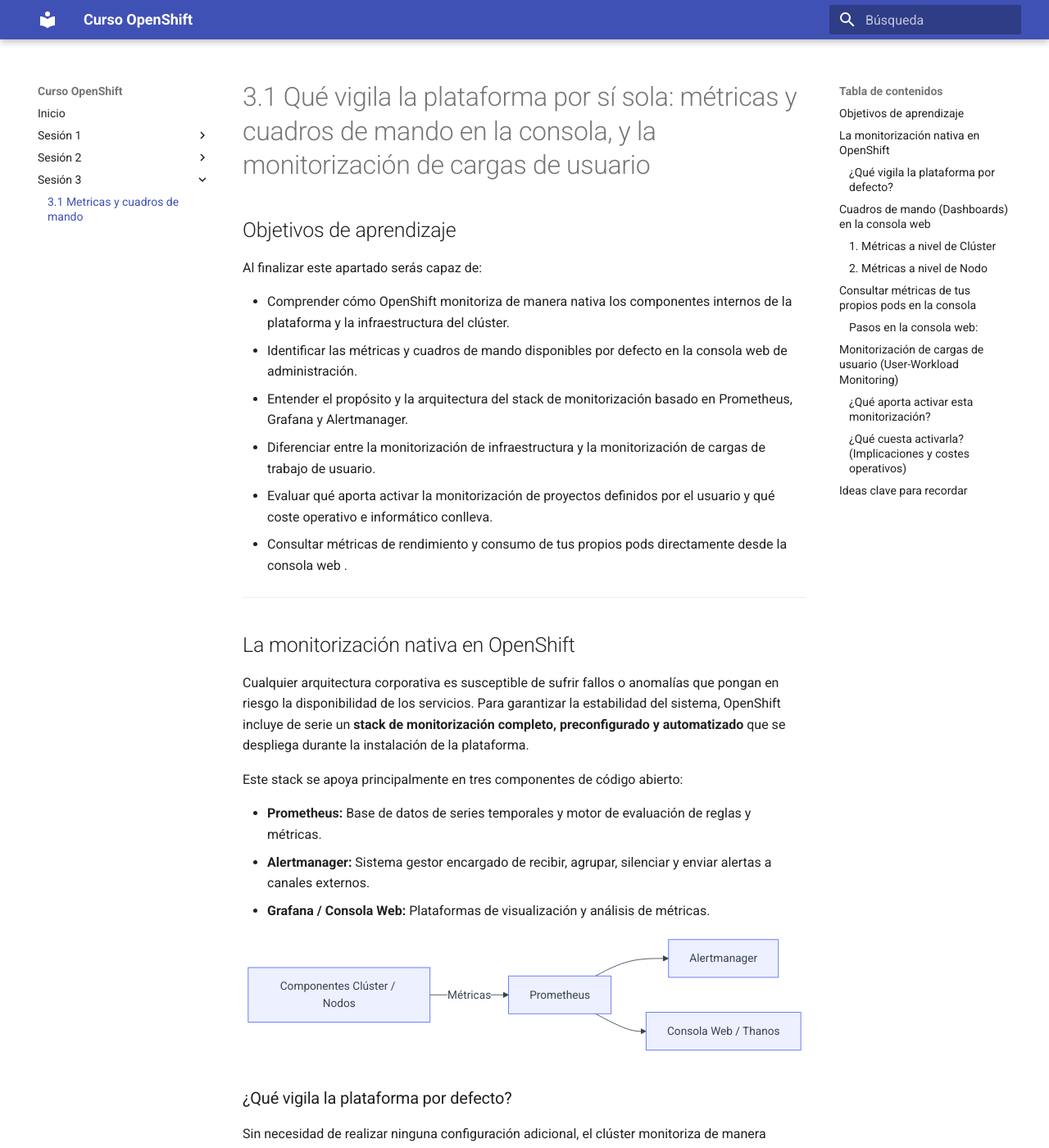
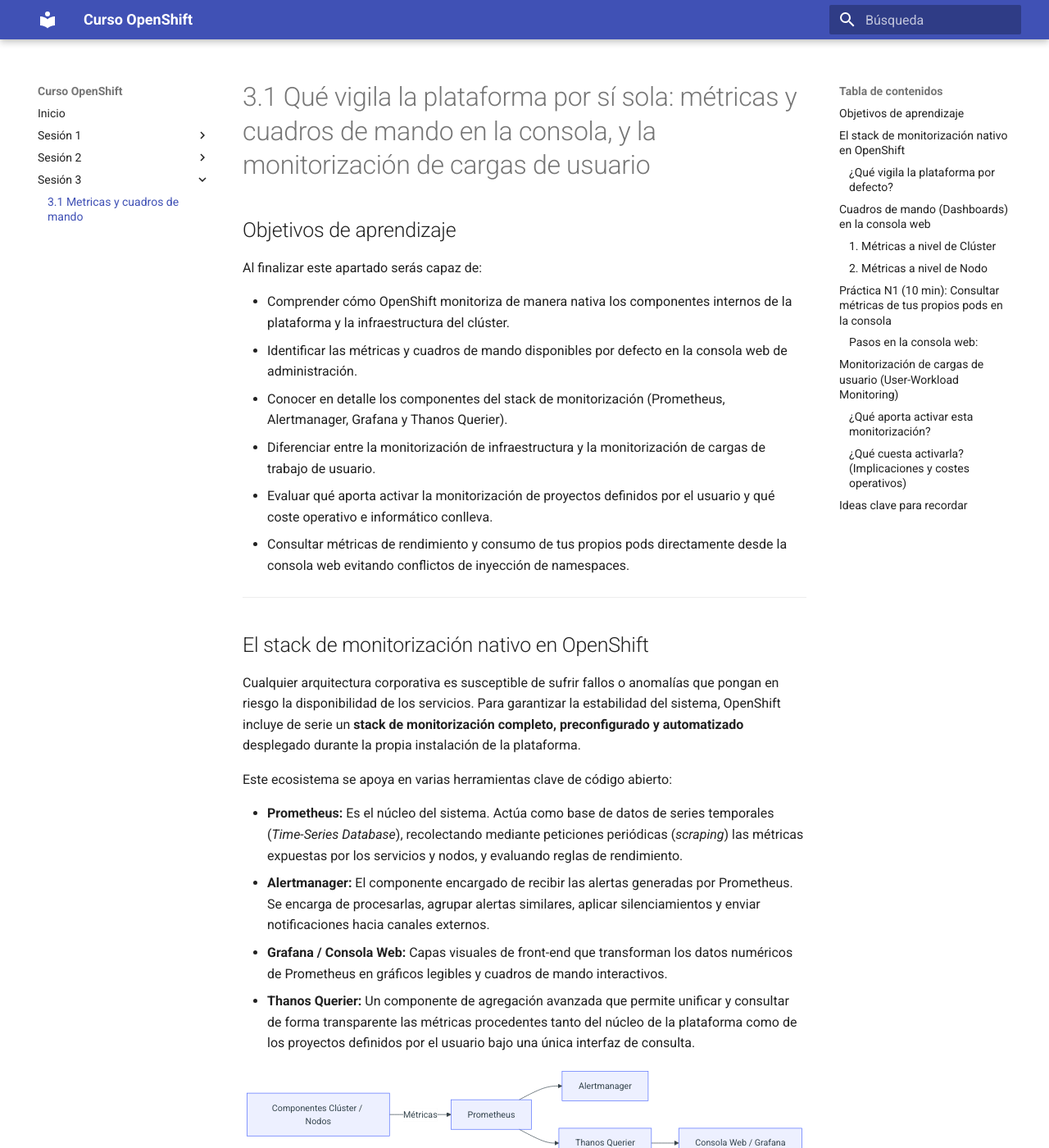
Before and after one commit to ieftraining/curso-openshift, an MkDocs documentation site: the page built from docs/sesion3/3.1 Metricas y cuadros de mando.md, in a window 1280 px wide and 1400 px high. Shown: the whole window at 82% size. Built offline with MkDocs 1.6.1 and Material for MkDocs 9.7.7, drawn with Linux system fonts in a browser that asks for light colours; some of the changed text lies outside the part shown.

Commit message:
Add files via upload

````diff
--- a/docs/sesion3/3.1 Metricas y cuadros de mando.md
+++ b/docs/sesion3/3.1 Metricas y cuadros de mando.md
@@ -6,28 +6,30 @@
 
 - Comprender cómo OpenShift monitoriza de manera nativa los componentes internos de la plataforma y la infraestructura del clúster.
 - Identificar las métricas y cuadros de mando disponibles por defecto en la consola web de administración.
-- Entender el propósito y la arquitectura del stack de monitorización basado en Prometheus, Grafana y Alertmanager.
+- Conocer en detalle los componentes del stack de monitorización (Prometheus, Alertmanager, Grafana y Thanos Querier).
 - Diferenciar entre la monitorización de infraestructura y la monitorización de cargas de trabajo de usuario.
 - Evaluar qué aporta activar la monitorización de proyectos definidos por el usuario y qué coste operativo e informático conlleva.
-- Consultar métricas de rendimiento y consumo de tus propios pods directamente desde la consola web .
+- Consultar métricas de rendimiento y consumo de tus propios pods directamente desde la consola web evitando conflictos de inyección de namespaces.
 
 ---
 
-## La monitorización nativa en OpenShift
+## El stack de monitorización nativo en OpenShift
 
-Cualquier arquitectura corporativa es susceptible de sufrir fallos o anomalías que pongan en riesgo la disponibilidad de los servicios. Para garantizar la estabilidad del sistema, OpenShift incluye de serie un **stack de monitorización completo, preconfigurado y automatizado** que se despliega durante la instalación de la plataforma.
+Cualquier arquitectura corporativa es susceptible de sufrir fallos o anomalías que pongan en riesgo la disponibilidad de los servicios. Para garantizar la estabilidad del sistema, OpenShift incluye de serie un **stack de monitorización completo, preconfigurado y automatizado** desplegado durante la propia instalación de la plataforma.
 
-Este stack se apoya principalmente en tres componentes de código abierto:
+Este ecosistema se apoya en varias herramientas clave de código abierto:
 
-- **Prometheus:** Base de datos de series temporales y motor de evaluación de reglas y métricas.
-- **Alertmanager:** Sistema gestor encargado de recibir, agrupar, silenciar y enviar alertas a canales externos.
-- **Grafana / Consola Web:** Plataformas de visualización y análisis de métricas.
+- **Prometheus:** Es el núcleo del sistema. Actúa como base de datos de series temporales (*Time-Series Database*), recolectando mediante peticiones periódicas (*scraping*) las métricas expuestas por los servicios y nodos, y evaluando reglas de rendimiento.
+- **Alertmanager:** El componente encargado de recibir las alertas generadas por Prometheus. Se encarga de procesarlas, agrupar alertas similares, aplicar silenciamientos y enviar notificaciones hacia canales externos.
+- **Grafana / Consola Web:** Capas visuales de front-end que transforman los datos numéricos de Prometheus en gráficos legibles y cuadros de mando interactivos.
+- **Thanos Querier:** Un componente de agregación avanzada que permite unificar y consultar de forma transparente las métricas procedentes tanto del núcleo de la plataforma como de los proyectos definidos por el usuario bajo una única interfaz de consulta.
 
 ```mermaid
 flowchart LR
     A[Componentes Clúster / Nodos] -->|Métricas| B[Prometheus]
     B --> C[Alertmanager]
-    B --> D[Consola Web / Thanos]
+    B --> D[Thanos Querier]
+    D --> E[Consola Web / Grafana]
 ```
 
 ### ¿Qué vigila la plataforma por defecto?
@@ -74,20 +76,29 @@
 
 ---
 
-## Consultar métricas de tus propios pods en la consola
+## Práctica N1 (10 min): Consultar métricas de tus propios pods en la consola
 
-Consultar el consumo de recursos de nuestros propios despliegues.
+Para consolidar la teoría, realizaremos una práctica guiada integrada para consultar el consumo de recursos de nuestros propios despliegues.
 
 ### Pasos en la consola web:
 
-1. Cambia a la perspectiva **Developer** (Desarrollador) o mantente en **Administrator** seleccionando tu proyecto/namespace de trabajo (por ejemplo, `demo-formacion`).
+1. Cambia a la perspectiva **Developer** (Desarrollador) seleccionando tu proyecto/namespace de trabajo (por ejemplo, `angel-cuaresma-alonso-dev`).
 2. Dirígete al menú lateral izquierdo y selecciona **Observe → Metrics**.
-3. En el cuadro de texto superior (**Custom query**), introduce una consulta de PromQL para visualizar el consumo de CPU o memoria de tus contenedores. Por ejemplo, para consultar la memoria residente (*Working Set Size*) de los pods de tu namespace:
+3. En el cuadro de texto superior (**Custom query**), introduce una consulta de PromQL para visualizar el consumo de memoria de tus contenedores:
    ```promql
-   container_memory_working_set_bytes{namespace="<tu-namespace>", container!=""}
+   container_memory_working_set_bytes{container!=""}
    ```
 4. Haz clic en **Run queries** para ejecutar la consulta.
 5. Compara la gráfica obtenida con los límites (*limits*) y solicitudes (*requests*) definidos en el manifiesto de tu Deployment.
+
+!!! warning "Nota importante sobre el entorno de desarrollo y errores de Namespace"
+    Si al ejecutar una consulta PromQL en la consola de desarrollador observas un error como el siguiente:
+    ```text
+    conflicting label matcher: label matcher "namespace=..." conflicts with injected matcher "namespace=..."
+    ```
+    Esto ocurre porque **la perspectiva de desarrollador de OpenShift inyecta automáticamente el filtro del namespace activo** en la consulta.
+
+    * **La solución:** No incluyas etiquetas de namespace explícitas (`namespace="..."`) en tus consultas cuando estés dentro de un proyecto de desarrollador; escribe únicamente los selectores del recurso (por ejemplo, `{container!=""}`), ya que la plataforma acotará los resultados a tu namespace de forma automática.
 
 !!! tip "Exploración de consultas"
     También puedes navegar por la pestaña **Metrics** seleccionando métricas predefinidas del desplegable (como `container_cpu_usage_seconds_total`) para analizar el comportamiento dinámico de tu aplicación ante peticiones HTTP.
@@ -134,9 +145,9 @@
 ## Ideas clave para recordar
 
 !!! tip "Resumen"
-    - OpenShift incluye de serie un stack de monitorización robusto basado en Prometheus, Alertmanager y Grafana.
+    - OpenShift incluye de serie un stack de monitorización robusto basado en Prometheus, Alertmanager, Grafana y Thanos Querier.
     - La monitorización por defecto cubre la salud del plano de control, nodos, red y componentes clave de Kubernetes.
     - La consola web ofrece cuadros de mando (*Dashboards*) para auditar el consumo global del clúster y el rendimiento de nodos individuales.
     - Mediante la práctica N1 es posible consultar métricas de rendimiento y consumo de memoria/CPU de nuestros propios pods utilizando consultas PromQL.
-    - La monitorización de cargas de usuario (*User-Workload Monitoring*) extiende la capacidad de Prometheus para extraer métricas de negocio directamente desde las aplicaciones.
-    - Activar la monitorización de usuario aporta visibilidad avanzada, pero **cuesta recursos de cómputo, memoria y almacenamiento persistente** en la plataforma.
+    - En la consola de desarrollador no es necesario filtrar manualmente por namespace ya que la plataforma lo inyecta de forma automática.
+    - La monitorización de cargas de usuario (*User-Workload Monitoring*) extiende la capacidad de Prometheus para extraer métricas de negocio directamente desde las aplicaciones a costa de recursos de cómputo, memoria y almacenamiento persistente.
````
